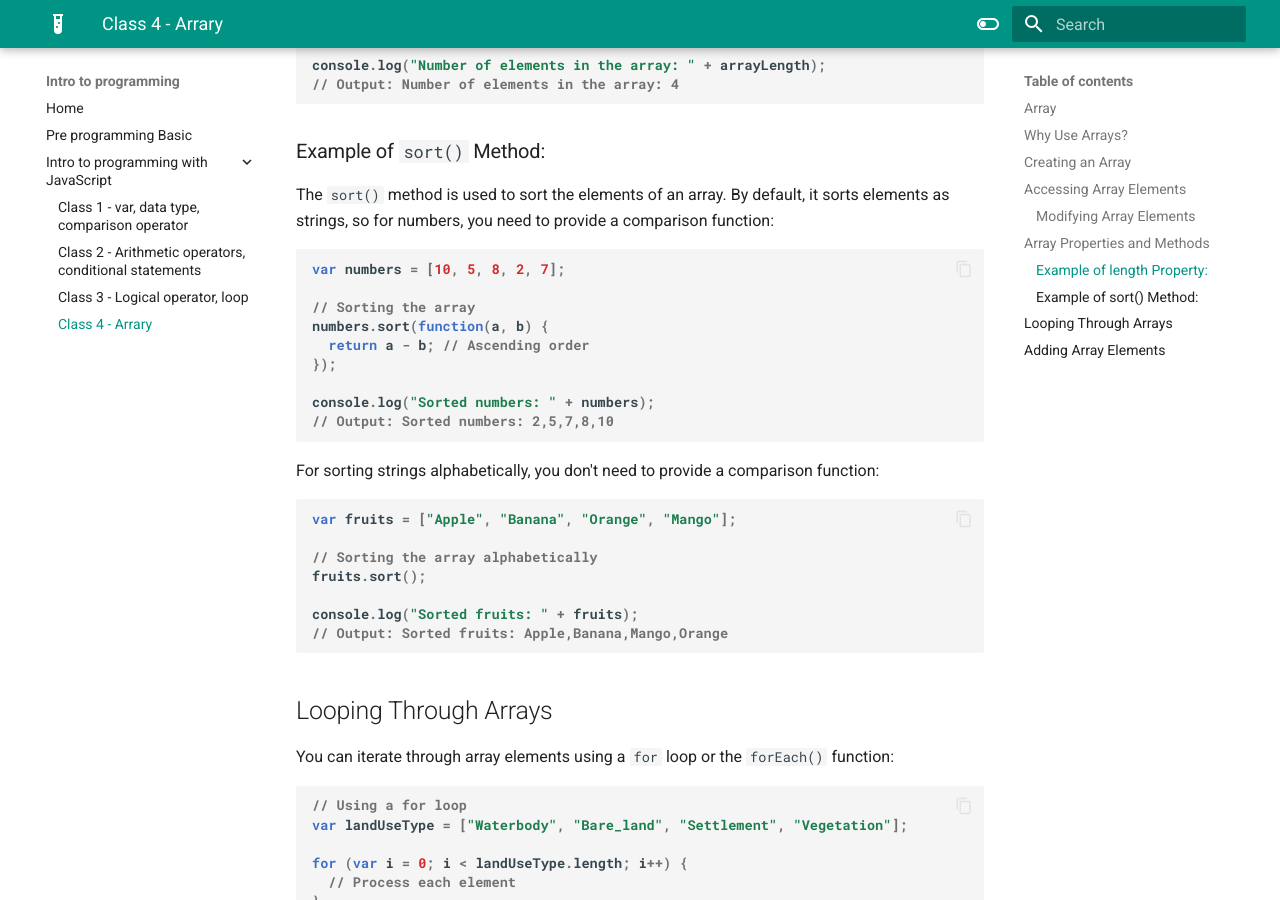
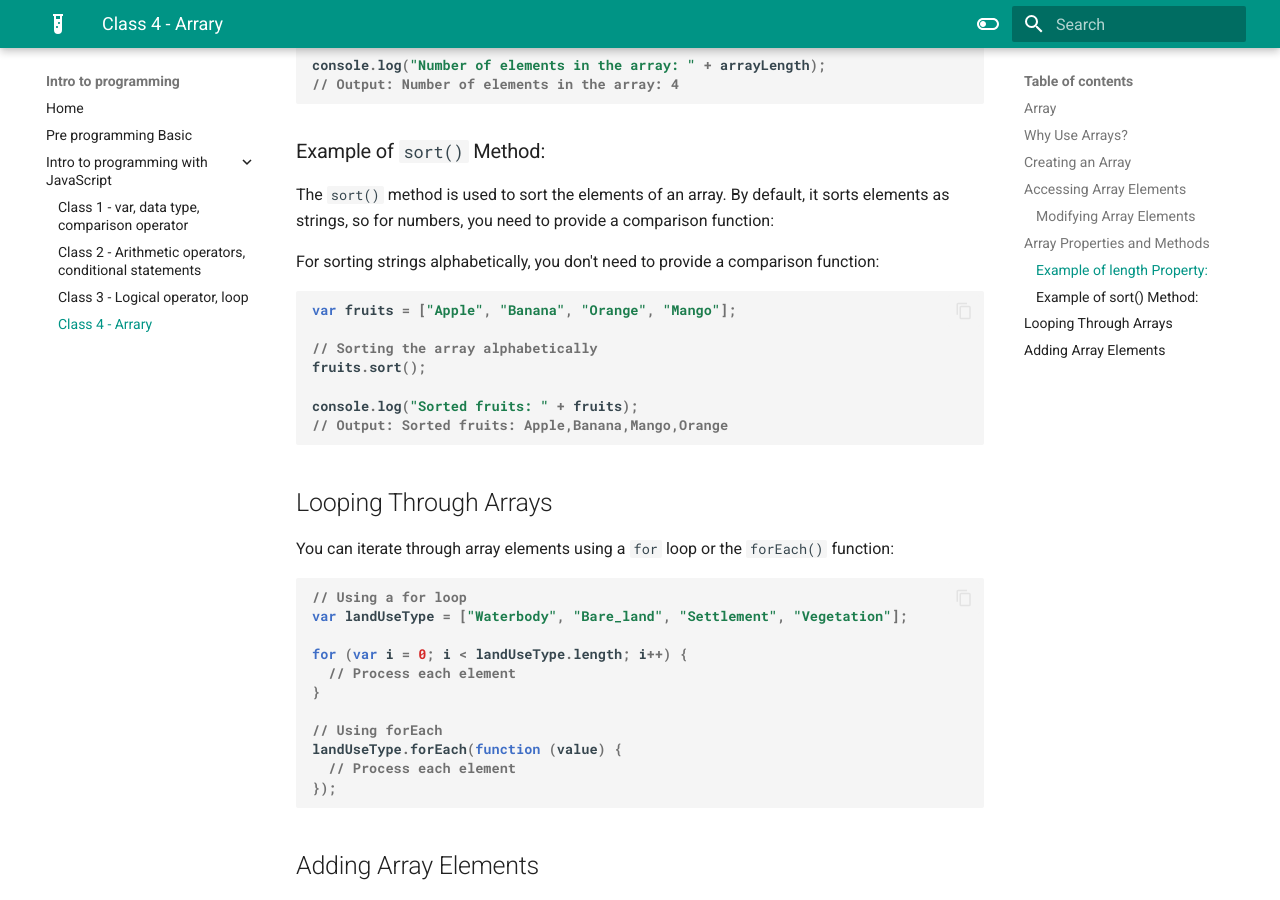
Before and after one commit to ramiz-moktader/geospatial-programming-course, an MkDocs documentation site: the page built from docs/array-class4.md, in a window 1280 px wide and 900 px high, scrolled down 2194 px. Built offline with MkDocs 1.6.1 and Material for MkDocs 9.7.7, drawn with Linux system fonts in a browser that asks for light colours.

````diff
--- a/docs/array-class4.md
+++ b/docs/array-class4.md
@@ -102,17 +102,7 @@ console.log("Number of elements in the array: " + arrayLength);
 
 The `sort()` method is used to sort the elements of an array. By default, it sorts elements as strings, so for numbers, you need to provide a comparison function:
 
-```javascript
-var numbers = [10, 5, 8, 2, 7];
 
-// Sorting the array
-numbers.sort(function(a, b) {
-  return a - b; // Ascending order
-});
-
-console.log("Sorted numbers: " + numbers);
-// Output: Sorted numbers: 2,5,7,8,10
-```
 
 For sorting strings alphabetically, you don't need to provide a comparison function:
 
````
Also changed, not shown: docs/index.md (+1 -0 lines).
